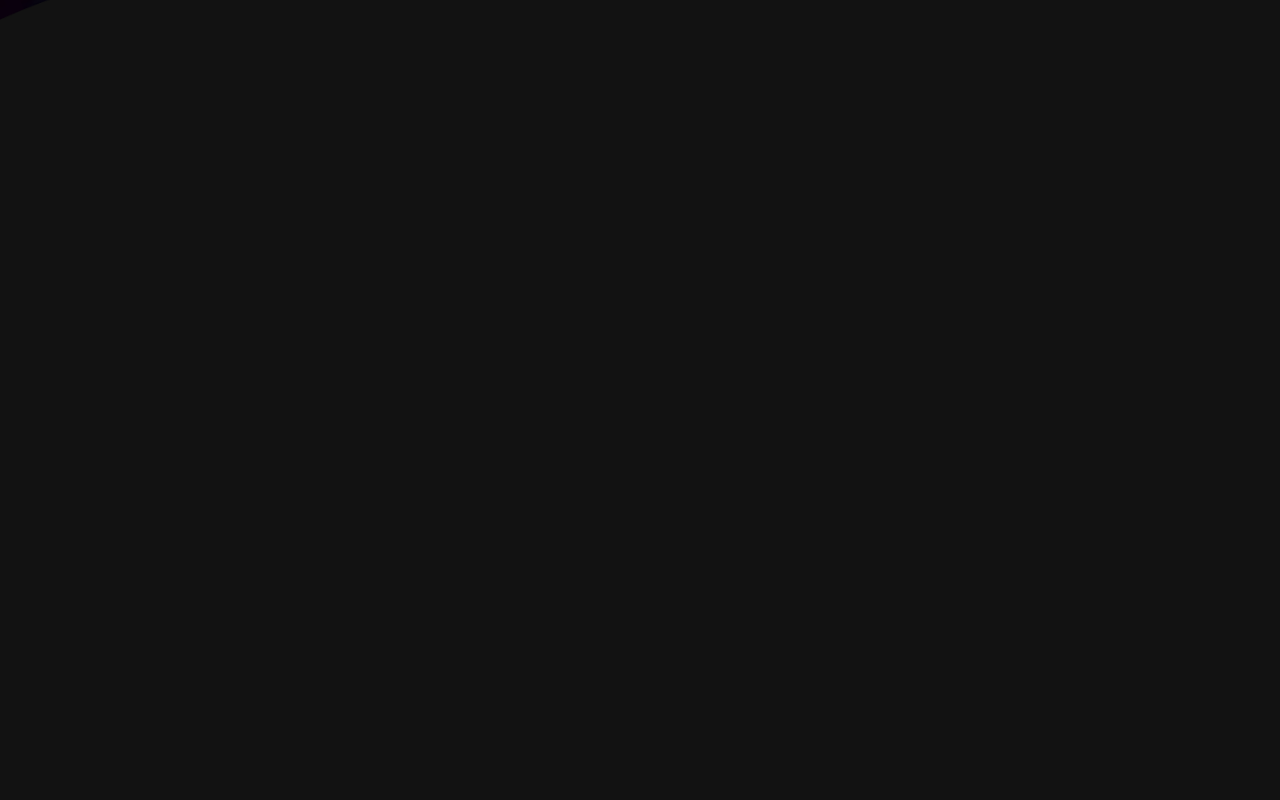
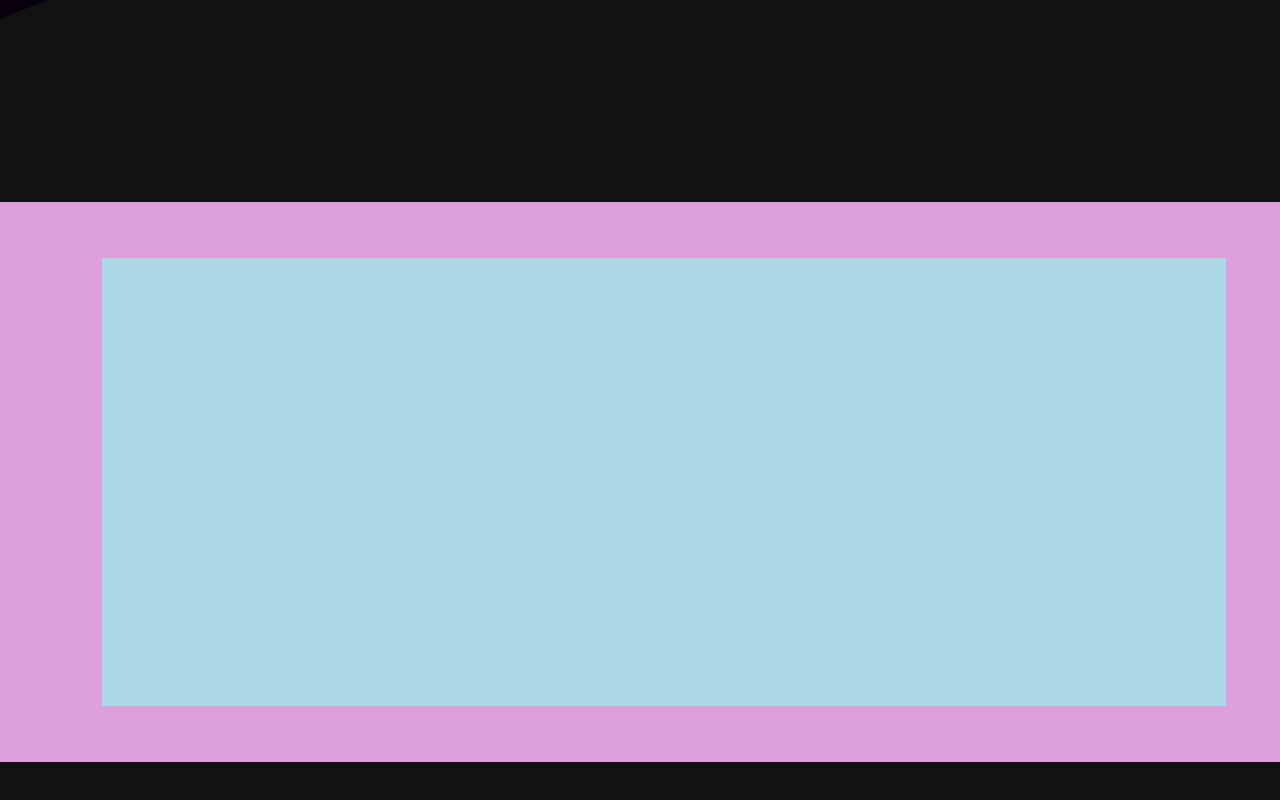
Before and after one commit to ivantrejoc/zoerowebsite, a React (Vite) app: page / in a window 1280 px wide. Shown: the part 5534-6334 px from the top of the page. Before the commit the page ends 5736 px from the top, so only its background shows below. Built offline with nearby package versions, Linux system fonts and the light colour scheme.

Commit message:
hero-2/layout

```diff
--- a/src/assets/css/_default.css
+++ b/src/assets/css/_default.css
@@ -85,7 +85,7 @@
 #grid-container {
   width: 100%;
   height: 56.5vh;
-    display: grid;
+  display: grid;
   grid-template-columns: repeat(5, 1fr); /* 5 columnas con el mismo tamaño */
   justify-items: start;
   align-items: start;
@@ -102,6 +102,7 @@
 
 }
 
+/* Binary frame Styles */
 .binary-frame{
   width: 100%;
 }
--- a/src/pages/Landing.jsx
+++ b/src/pages/Landing.jsx
@@ -50,7 +50,7 @@ export default function Landing() {
       <ButtonArea />
       {/* Experiment section */}
       <ExperimentsSection />
-      {/* Binary Strip */}
+      {/* Binary Stripe */}
       <Box
         id="binary-stripe-container"
         sx={{
@@ -72,6 +72,35 @@ export default function Landing() {
       <FieldsMedalsSection />
       {/* Button Area 2 */}
       <ButtonArea />
+      <Box
+        id="hero-2"
+        sx={{
+          display: "flex",
+          justifyContent: "start",
+          alignItems: "center",
+          position: "relative",
+          background: "plum",
+          width: "100vw",
+          height: "70vh",
+          marginBottom: "15vh"
+        }}
+      >
+        <Box
+          id="hero-contanier"
+          sx={{
+            display: "flex",
+            justifyContent: "start",
+            alignItems: "start",
+            position: "relative",
+            background: "lightblue",
+            width: "70.25rem",
+            height: "28rem",
+            marginLeft: "8vw",
+          }}
+        >
+
+        </Box>
+      </Box>
     </Box>
   );
 }
```
